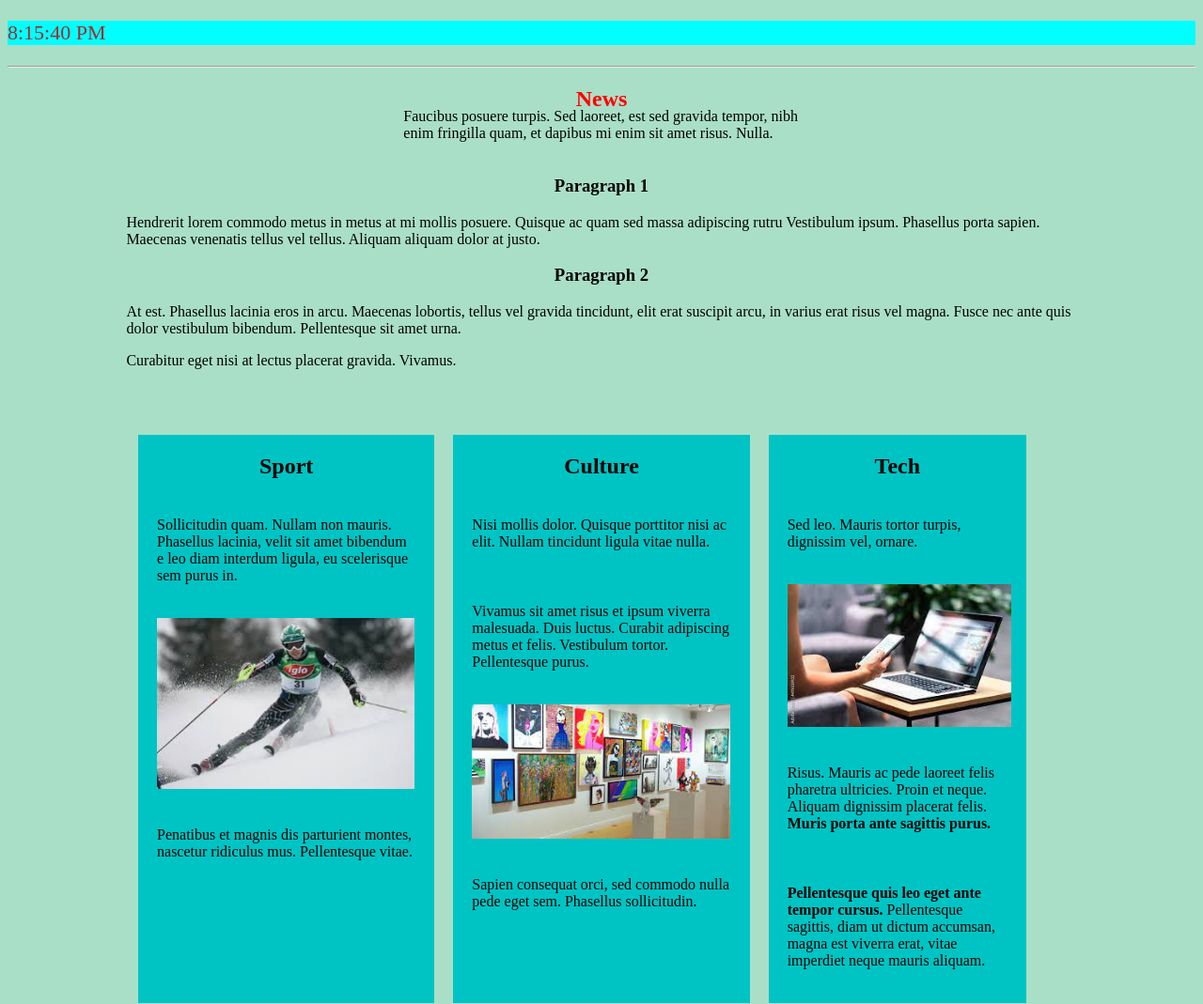
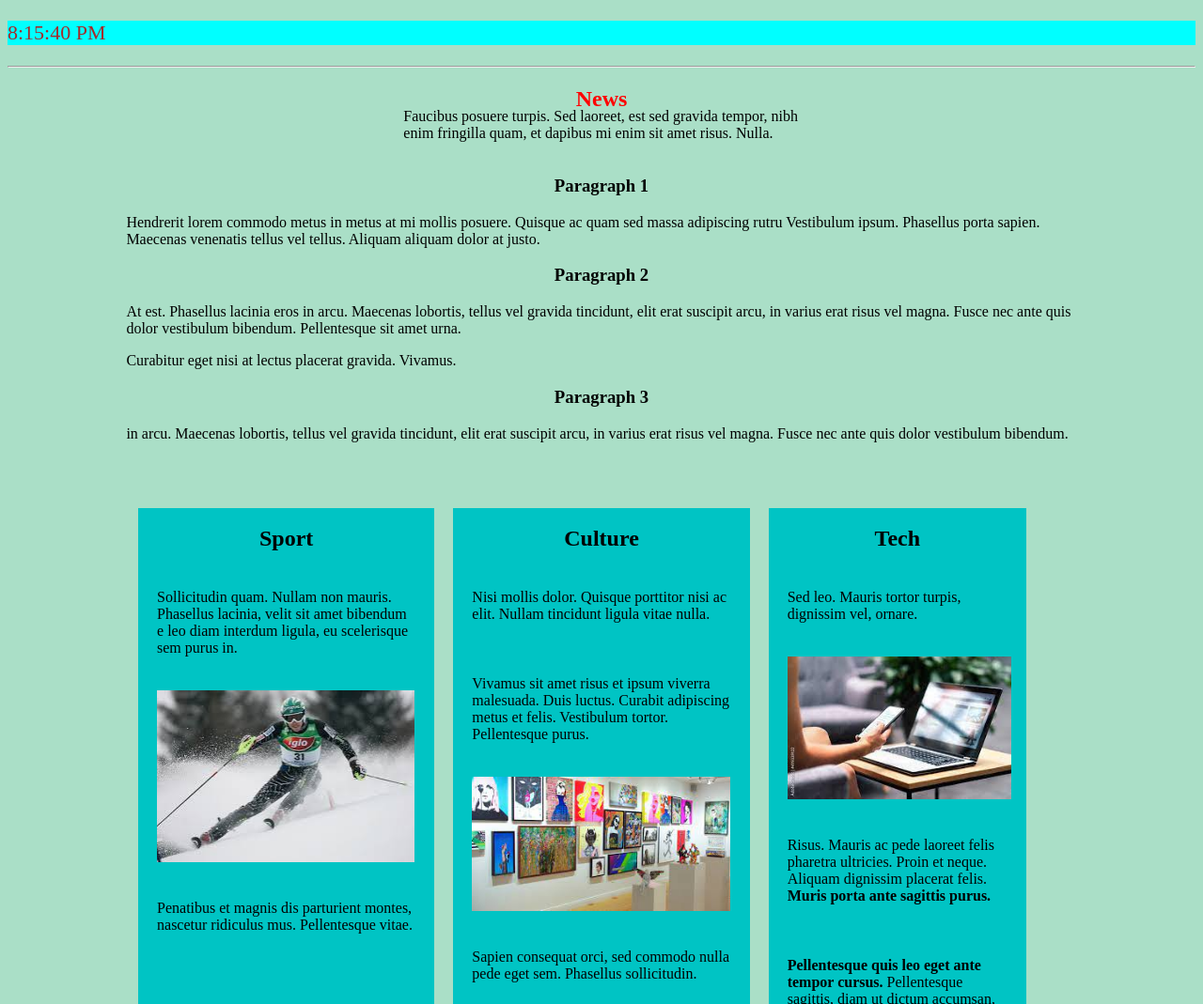
Before and after one commit to roomyn70/git-course, a plain HTML site: page index.html in a window 1280 px wide. Shown: the top 1069 px of the page at 94% size. Drawn offline with Linux system fonts and the light colour scheme.

Commit message:
second commit

```diff
--- a/index.html
+++ b/index.html
@@ -36,6 +36,12 @@ arcu, in varius erat risus vel magna. Fusce nec ante quis dolor vestibulum
 bibendum. Pellentesque sit amet urna.</p>
 
 <p>Curabitur eget nisi at lectus placerat gravida. Vivamus.</p>
+
+
+<h3 class="par">Paragraph 3</h3>
+<p>in arcu. Maecenas lobortis, tellus vel gravida tincidunt, elit erat suscipit
+arcu, in varius erat risus vel magna. Fusce nec ante quis dolor vestibulum
+bibendum. </p>
 </div>
 
 <div class="cont">
```
